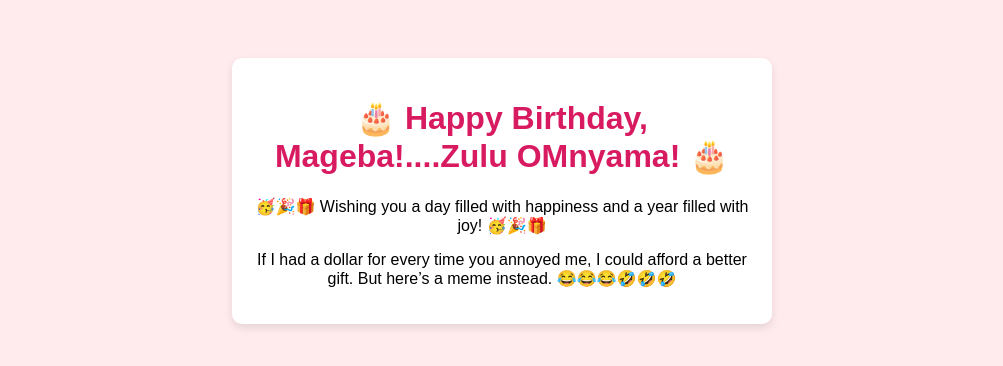
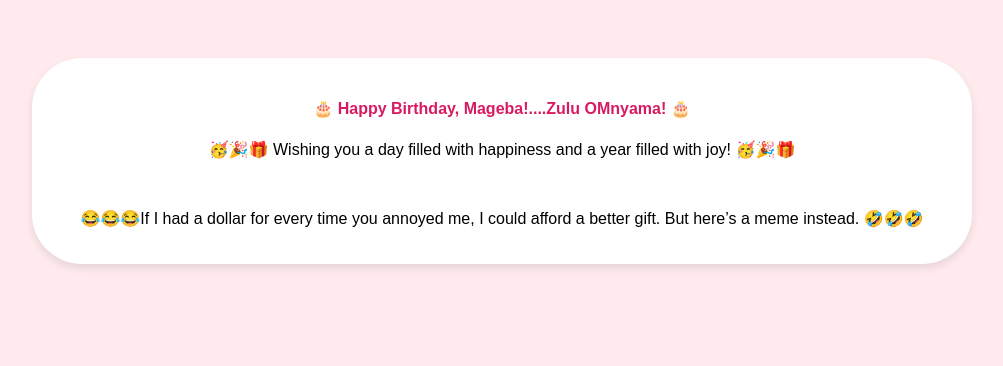
Before and after one commit to Bzeet-Mangethe/birthday, a plain HTML site: page index.html in a window 1280 px wide. Shown: the whole page, without its empty margins (138-1141 px from the left). Drawn offline with Linux system fonts and the light colour scheme.

Commit message:
Update index.html

```diff
--- a/index.html
+++ b/index.html
@@ -10,22 +10,23 @@
         }
         .card {
             background: white;
-            border-radius: 10px;
+            border-radius: 50px;
             padding: 20px;
             box-shadow: 0 4px 8px rgba(0,0,0,0.1);
-            max-width: 500px;
+            max-width: 900px;
             margin: 0 auto;
         }
-        h1 {
+        h4 {
             color: #d81b60;
         }
     </style>
 </head>
 <body>
     <div class="card">
-        <h1>🎂 Happy Birthday, Mageba!....Zulu OMnyama! 🎂</h1>
+        <h4>🎂 Happy Birthday, Mageba!....Zulu OMnyama! 🎂</h4>
         <p> 🥳🎉🎁 Wishing you a day filled with happiness and a year filled with joy! 🥳🎉🎁</p>
-        <p>If I had a dollar for every time you annoyed me, I could afford a better gift. But here’s a meme instead. 😂😂😂🤣🤣🤣 </p>
+<br>
+        <p>😂😂😂If I had a dollar for every time you annoyed me, I could afford a better gift. But here’s a meme instead. 🤣🤣🤣 </p>
     </div>
 </body>
 </html>
```
